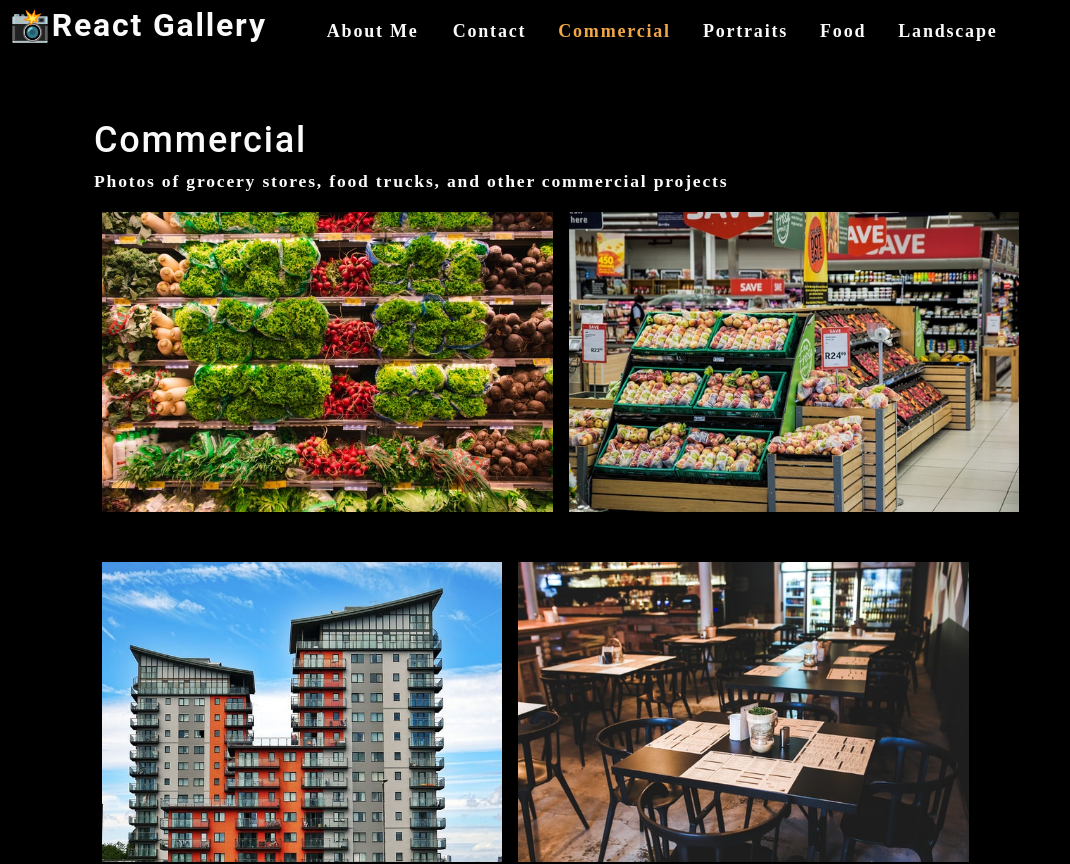
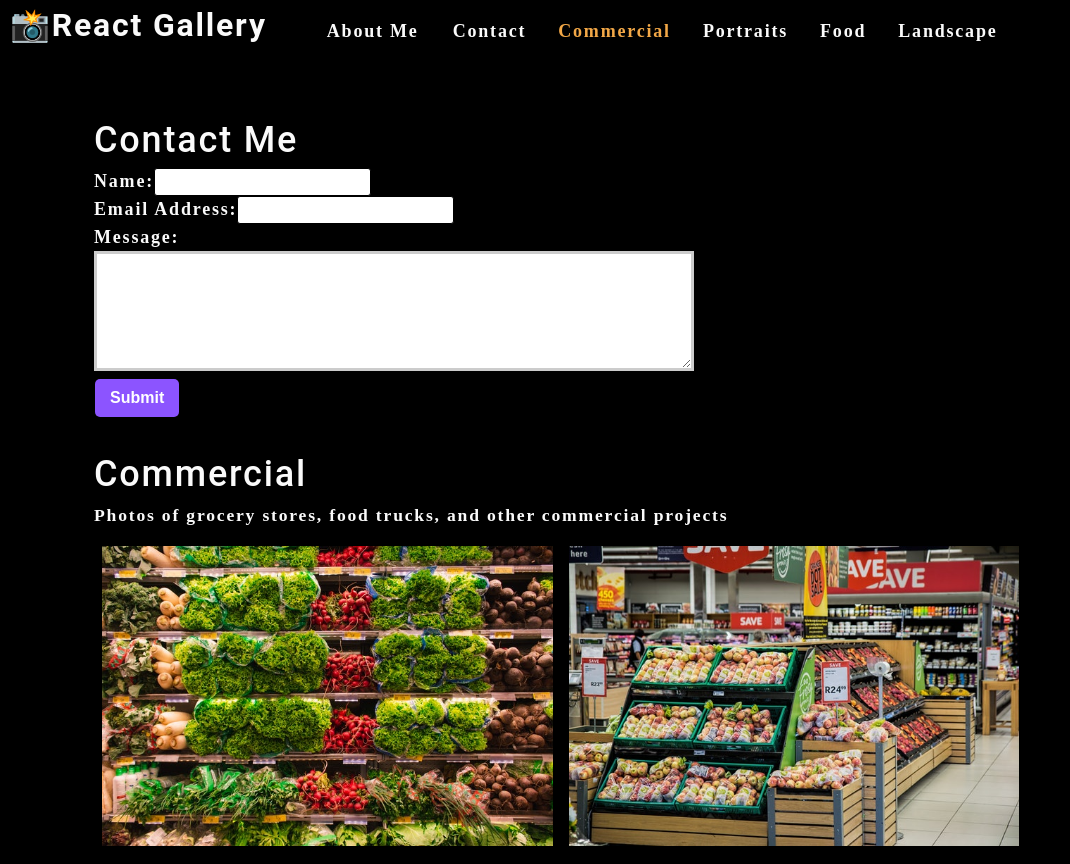
Before and after one commit to dopecello/react-gallery, a React (Create React App) app: page / in a window 1280 px wide. Shown: the top 864 px of the page, without its empty margins (0-1070 px from the left). Built offline with nearby package versions, Linux system fonts and the light colour scheme.

Commit message:
contact form submitting correct info

```diff
--- a/src/App.js
+++ b/src/App.js
@@ -3,6 +3,7 @@
 import About from "./components/About";
 import Nav from "./components/Nav";
 import Gallery from "./components/Gallery";
+import ContactForm from "./components/Contact";
 
 function App() {
   const [categories] = useState([
@@ -29,6 +30,7 @@
         currentCategory={currentCategory}
       ></Nav>
       <main>
+        <ContactForm></ContactForm>
         <Gallery currentCategory={currentCategory}></Gallery>
         <About></About>
       </main>
--- a/src/components/Contact/index.js
+++ b/src/components/Contact/index.js
@@ -1,19 +1,52 @@
+import React, { useState } from "react";
+
 function ContactForm() {
+  const [formState, setFormState] = useState({
+    name: "",
+    email: "",
+    message: "",
+  });
+  const { name, email, message } = formState;
+
+  function handleChange(e) {
+    setFormState({ ...formState, [e.target.name]: e.target.value });
+  }
+
+  function handleSubmit(e) {
+    e.preventDefault();
+    console.log(formState);
+  }
+
   return (
     <section>
       <h1>Contact Me</h1>
-      <form id="contact-form">
+      <form id="contact-form" onSubmit={handleSubmit}>
         <div>
           <label htmlFor="name">Name:</label>
-          <input type="text" name="name" />
+          <input
+            type="text"
+            defaultValue={name}
+            onChange={handleChange}
+            name="name"
+          />
         </div>
         <div>
           <label htmlFor="email">Email Address:</label>
-          <input type="email" name="email" />
+          <input
+            type="email"
+            defaultValue={email}
+            name="email"
+            onChange={handleChange}
+          />
         </div>
         <div>
           <label htmlFor="message">Message:</label>
-          <textarea name="message" rows="5" />
+          <textarea
+            name="message"
+            defaultValue={message}
+            onChange={handleChange}
+            rows="5"
+          />
         </div>
         <button type="submit">Submit</button>
       </form>
```
